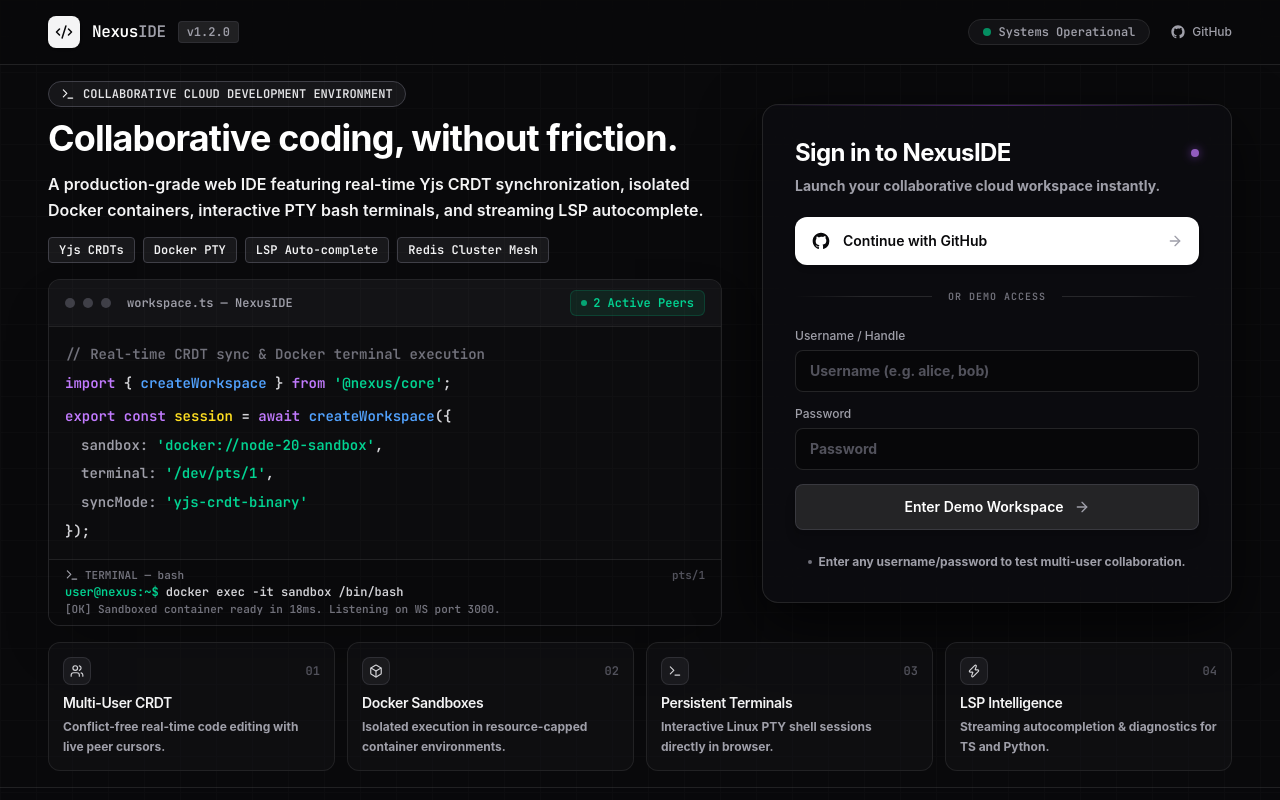
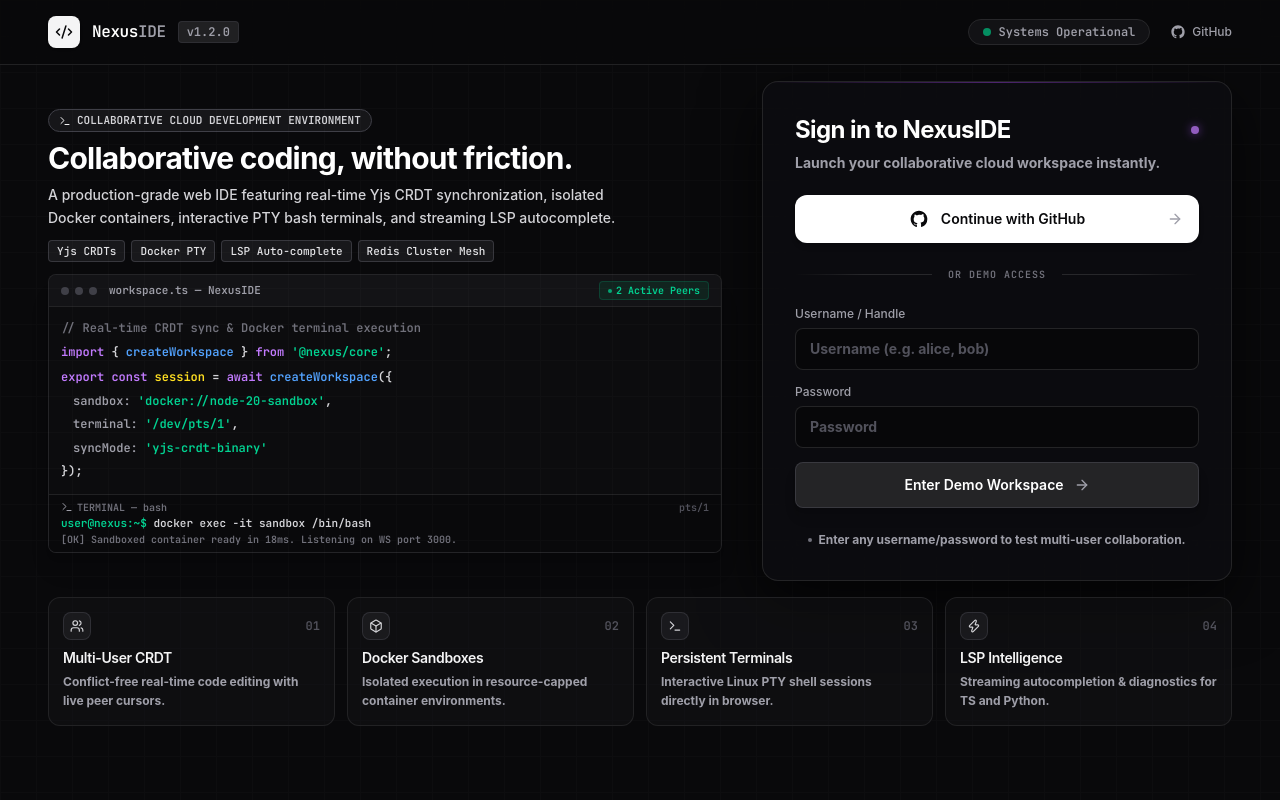
Before and after one commit to AmanKashyapp07/NexusIDE, a React (Vite) app in the folder frontend/: page /ide/login in a window 1280 px wide. Built offline with nearby package versions, Linux system fonts and the light colour scheme.

Commit message:
refactor: update AuthPage layout, styles, and GitHub login button alignment for a more compact UI

```diff
--- a/frontend/src/pages/AuthPage.tsx
+++ b/frontend/src/pages/AuthPage.tsx
@@ -147,84 +147,84 @@
       {/* =========================================================
           MAIN HERO & LOGIN
       ========================================================== */}
-      <main className="mx-auto max-w-[1440px] w-full px-6 sm:px-10 lg:px-12 py-[2vh] flex-1 flex flex-col gap-[2vh]">
+      <main className="mx-auto max-w-[1440px] w-full px-6 sm:px-10 lg:px-12 pt-4 pb-16 lg:pb-24 flex-1 flex flex-col gap-[2vh]">
 
         {/* TOP ROW: HERO (Left) & PERFECTLY CENTERED LOGIN CARD (Right) */}
         <div className="grid grid-cols-1 gap-6 lg:grid-cols-12 lg:gap-10 items-center w-full">
 
           {/* LEFT COLUMN: Hero & IDE Preview Window */}
-          <div className="lg:col-span-7 space-y-4">
+          <div className="lg:col-span-7 space-y-3">
             <div>
               {/* Eyebrow Tag */}
-              <div className="inline-flex items-center gap-2 rounded-full border border-zinc-700 bg-zinc-900/90 px-3 py-1 font-mono text-xs text-zinc-200 font-semibold">
-                <Terminal className="h-3.5 w-3.5 text-zinc-100" />
+              <div className="inline-flex items-center gap-1.5 rounded-full border border-zinc-700 bg-zinc-900/90 px-2.5 py-0.5 font-mono text-[11px] text-zinc-300 font-semibold">
+                <Terminal className="h-3 w-3 text-zinc-100" />
                 <span>COLLABORATIVE CLOUD DEVELOPMENT ENVIRONMENT</span>
               </div>
 
-              {/* Prominent Hero Title */}
-              <h1 className="mt-2.5 text-2xl sm:text-3xl xl:text-4xl font-bold tracking-tight text-white leading-[1.18]">
+              {/* Hero Title */}
+              <h1 className="mt-2 text-xl sm:text-2xl xl:text-3xl font-bold tracking-tight text-white leading-[1.18]">
                 Collaborative coding, without friction.
               </h1>
 
               {/* Subtitle */}
-              <p className="mt-3 text-sm sm:text-base text-zinc-100 font-semibold leading-relaxed max-w-2xl">
+              <p className="mt-2 text-xs sm:text-sm text-zinc-300 font-medium leading-relaxed max-w-xl">
                 A production-grade web IDE featuring real-time Yjs CRDT synchronization, isolated Docker containers, interactive PTY bash terminals, and streaming LSP autocomplete.
               </p>
 
               {/* Tech Badges */}
-              <div className="mt-3.5 flex flex-wrap gap-2 font-mono text-xs text-zinc-200 font-semibold">
-                <span className="rounded bg-zinc-900 border border-zinc-700 px-2.5 py-1 text-zinc-100">Yjs CRDTs</span>
-                <span className="rounded bg-zinc-900 border border-zinc-700 px-2.5 py-1 text-zinc-100">Docker PTY</span>
-                <span className="rounded bg-zinc-900 border border-zinc-700 px-2.5 py-1 text-zinc-100">LSP Auto-complete</span>
-                <span className="rounded bg-zinc-900 border border-zinc-700 px-2.5 py-1 text-zinc-100">Redis Cluster Mesh</span>
+              <div className="mt-2.5 flex flex-wrap gap-1.5 font-mono text-[11px] text-zinc-300 font-medium">
+                <span className="rounded bg-zinc-900 border border-zinc-700/80 px-2 py-0.5 text-zinc-200">Yjs CRDTs</span>
+                <span className="rounded bg-zinc-900 border border-zinc-700/80 px-2 py-0.5 text-zinc-200">Docker PTY</span>
+                <span className="rounded bg-zinc-900 border border-zinc-700/80 px-2 py-0.5 text-zinc-200">LSP Auto-complete</span>
+                <span className="rounded bg-zinc-900 border border-zinc-700/80 px-2 py-0.5 text-zinc-200">Redis Cluster Mesh</span>
               </div>
             </div>
 
-            {/* MOCK IDE PREVIEW (Sleek Window) */}
-            <div className="rounded-xl border border-zinc-800/90 bg-[#0d0d10] shadow-2xl overflow-hidden font-mono text-xs sm:text-sm">
+            {/* MOCK IDE PREVIEW (Sleek Compact Window) */}
+            <div className="rounded-lg border border-zinc-800/90 bg-[#0d0d10] shadow-xl overflow-hidden font-mono text-[11px] sm:text-xs">
               {/* Window Bar */}
-              <div className="flex items-center justify-between border-b border-zinc-800/80 bg-zinc-900/60 px-4 py-2.5">
-                <div className="flex items-center gap-2">
-                  <span className="h-2.5 w-2.5 rounded-full bg-zinc-700" />
-                  <span className="h-2.5 w-2.5 rounded-full bg-zinc-700" />
-                  <span className="h-2.5 w-2.5 rounded-full bg-zinc-700" />
-                  <span className="ml-2 text-zinc-400 text-xs">workspace.ts — NexusIDE</span>
+              <div className="flex items-center justify-between border-b border-zinc-800/80 bg-zinc-900/60 px-3 py-1.5">
+                <div className="flex items-center gap-1.5">
+                  <span className="h-2 w-2 rounded-full bg-zinc-700" />
+                  <span className="h-2 w-2 rounded-full bg-zinc-700" />
+                  <span className="h-2 w-2 rounded-full bg-zinc-700" />
+                  <span className="ml-1.5 text-zinc-400 text-[11px]">workspace.ts — NexusIDE</span>
                 </div>
 
-                <div className="flex items-center gap-2 text-xs font-sans">
-                  <span className="flex items-center gap-1.5 rounded-md bg-emerald-500/10 px-2.5 py-1 text-emerald-400 border border-emerald-500/20 font-mono text-xs">
-                    <span className="h-1.5 w-1.5 rounded-full bg-emerald-400 animate-pulse" />
+                <div className="flex items-center gap-2 text-[11px] font-sans">
+                  <span className="flex items-center gap-1 rounded bg-emerald-500/10 px-2 py-0.5 text-emerald-400 border border-emerald-500/20 font-mono text-[10px]">
+                    <span className="h-1 w-1 rounded-full bg-emerald-400 animate-pulse" />
                     2 Active Peers
                   </span>
                 </div>
               </div>
 
               {/* Code Body */}
-              <div className="p-4 space-y-1.5 text-zinc-300 leading-relaxed bg-[#0c0c0e]">
+              <div className="p-3 space-y-1 text-zinc-300 leading-relaxed bg-[#0c0c0e] text-[11px] sm:text-xs">
                 <div className="text-zinc-500">// Real-time CRDT sync & Docker terminal execution</div>
                 <div>
                   <span className="text-purple-400">import</span> &#123; <span className="text-blue-400">createWorkspace</span> &#125; <span className="text-purple-400">from</span> <span className="text-emerald-400">'@nexus/core'</span>;
                 </div>
-                <div className="pt-1">
+                <div className="pt-0.5">
                   <span className="text-purple-400">export const</span> <span className="text-yellow-300">session</span> = <span className="text-purple-400">await</span> <span className="text-blue-400">createWorkspace</span>(&#123;
                 </div>
-                <div className="pl-4">
+                <div className="pl-3">
                   <span className="text-zinc-400">sandbox:</span> <span className="text-emerald-400">'docker://node-20-sandbox'</span>,
                 </div>
-                <div className="pl-4">
+                <div className="pl-3">
                   <span className="text-zinc-400">terminal:</span> <span className="text-emerald-400">'/dev/pts/1'</span>,
                 </div>
-                <div className="pl-4">
+                <div className="pl-3">
                   <span className="text-zinc-400">syncMode:</span> <span className="text-emerald-400">'yjs-crdt-binary'</span>
                 </div>
                 <div>&#125;);</div>
               </div>
 
               {/* Integrated PTY Terminal Drawer */}
-              <div className="border-t border-zinc-800/80 bg-zinc-950 px-4 py-2 text-xs font-mono">
-                <div className="flex items-center justify-between text-zinc-500 mb-0.5 text-[11px]">
-                  <span className="flex items-center gap-1.5">
-                    <Terminal className="h-3.5 w-3.5 text-zinc-400" />
+              <div className="border-t border-zinc-800/80 bg-zinc-950 px-3 py-1.5 text-[11px] font-mono">
+                <div className="flex items-center justify-between text-zinc-500 mb-0.5 text-[10px]">
+                  <span className="flex items-center gap-1">
+                    <Terminal className="h-3 w-3 text-zinc-400" />
                     TERMINAL — bash
                   </span>
                   <span className="text-zinc-600">pts/1</span>
@@ -232,7 +232,7 @@
                 <div className="text-zinc-300">
                   <span className="text-emerald-400">user@nexus:~$</span> docker exec -it sandbox /bin/bash
                 </div>
-                <div className="text-zinc-500 text-[11px] mt-0.5">
+                <div className="text-zinc-500 text-[10px] mt-0.5">
                   [OK] Sandboxed container ready in 18ms. Listening on WS port 3000.
                 </div>
               </div>
@@ -261,13 +261,21 @@
 
               {/* GitHub OAuth Button */}
               <button
-                onClick={handleGitHubLogin}
-                className="group relative flex w-full items-center justify-center gap-3 rounded-xl bg-white px-4 py-3.5 text-sm font-semibold text-zinc-950 transition-all duration-200 hover:bg-zinc-100 hover:shadow-[0_0_25px_rgba(255,255,255,0.15)] active:scale-[0.99] cursor-pointer shadow-md overflow-hidden"
-              >
-                <GithubIcon className="h-5 w-5" />
-                <span>Continue with GitHub</span>
-                <ArrowRight className="h-4 w-4 ml-auto text-zinc-400 group-hover:text-zinc-950 group-hover:translate-x-1 transition-all duration-200" />
-              </button>
+  onClick={handleGitHubLogin}
+  className="group relative flex w-full items-center justify-between gap-3 rounded-xl bg-white px-4 py-3.5 text-sm font-semibold text-zinc-950 transition-all duration-200 hover:bg-zinc-100 hover:shadow-[0_0_25px_rgba(255,255,255,0.15)] active:scale-[0.99] cursor-pointer shadow-md overflow-hidden"
+>
+  {/* Empty div balances the arrow on the right to keep center align perfectly mathematical */}
+  <div className="w-4 h-4 opacity-0 pointer-events-none" />
+
+  {/* Centered content */}
+  <div className="flex items-center justify-center gap-3">
+    <GithubIcon className="h-5 w-5" />
+    <span>Continue with GitHub</span>
+  </div>
+
+  {/* Arrow pinned right */}
+  <ArrowRight className="h-4 w-4 text-zinc-400 group-hover:text-zinc-950 group-hover:translate-x-1 transition-all duration-200" />
+</button>
 
               {/* Divider */}
               <div className="flex items-center gap-3 py-1">
```
